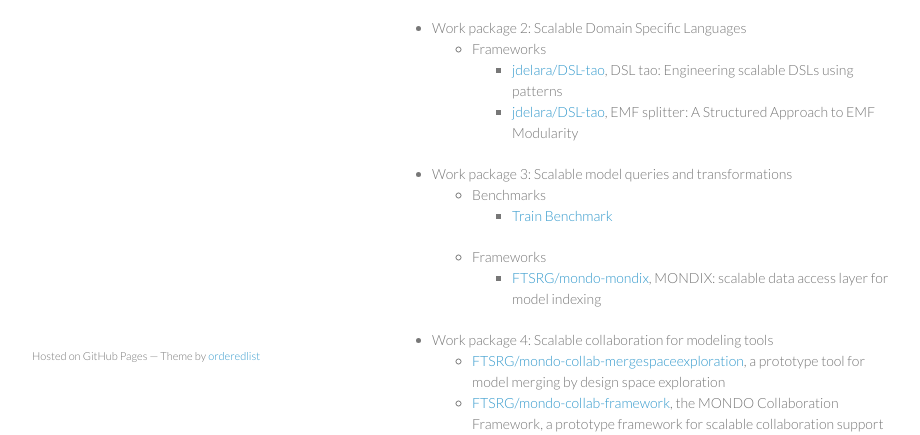
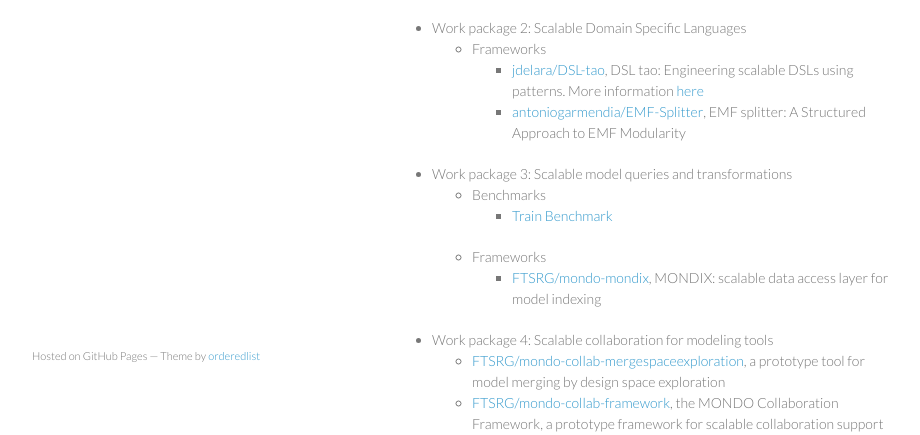
Before and after one commit to mondo-project/mondo-project.github.io, a plain HTML site: page index.html in a window 1280 px wide. Shown: the part 365-800 px from the top of the page, without its empty margins (178-1098 px from the left). Drawn offline with Linux system fonts and the light colour scheme.

Commit message:
Update index.html
Links to repositories for WP2 tools

```diff
--- a/index.html
+++ b/index.html
@@ -47,8 +47,8 @@
    <ul>
    <li>Frameworks
     <ul>
-     <li><a href="https://github.com/jdelara/DSL-tao">jdelara/DSL-tao</a>, DSL tao: Engineering scalable DSLs using patterns</li>
-     <li><a href="https://github.com/jdelara/DSL-tao">jdelara/DSL-tao</a>, EMF splitter: A Structured Approach to EMF Modularity</li>
+     <li><a href="https://github.com/jdelara/DSL-tao">jdelara/DSL-tao</a>, DSL tao: Engineering scalable DSLs using patterns. More information <a href="http://jdelara.github.io/DSL-tao/index.html">here</a></li>
+     <li><a href="https://github.com/antoniogarmendia/EMF-Splitter">antoniogarmendia/EMF-Splitter</a>, EMF splitter: A Structured Approach to EMF Modularity</li>
     </ul>
    </li>
    </ul>
```
